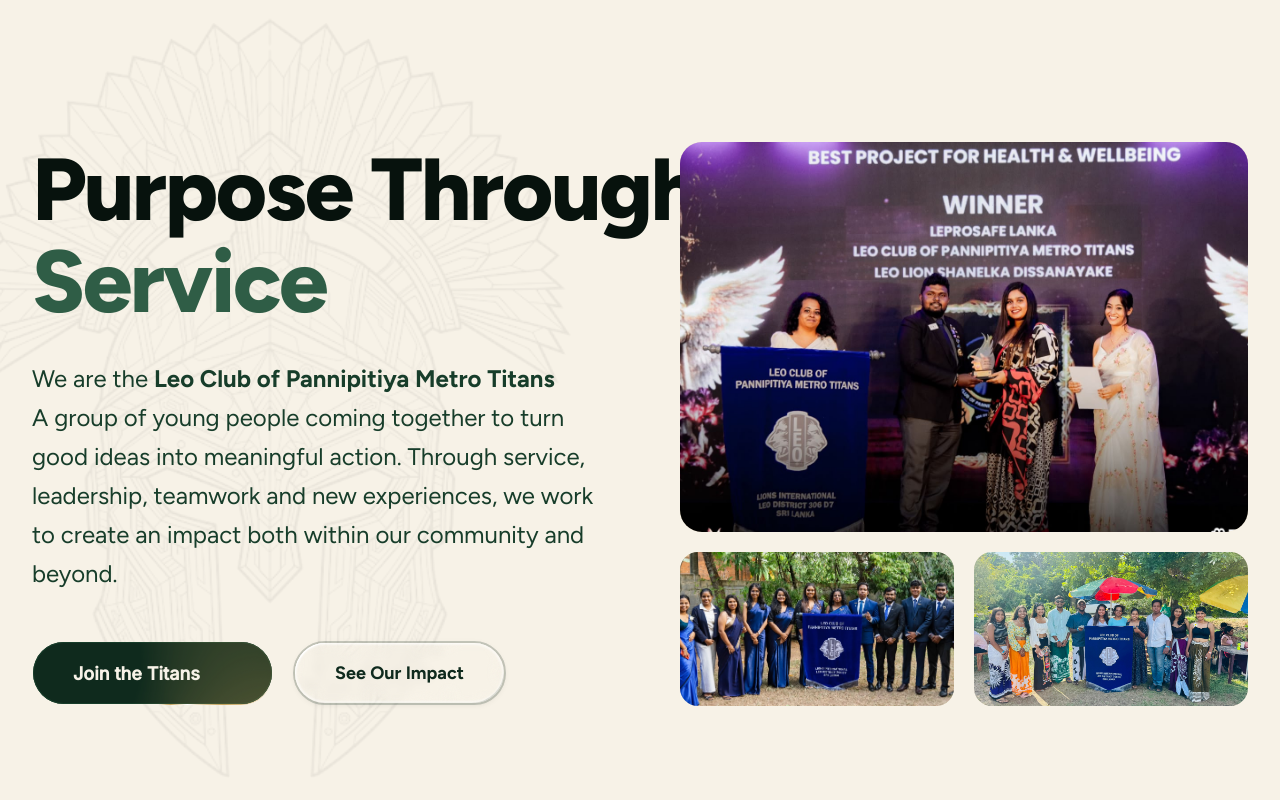
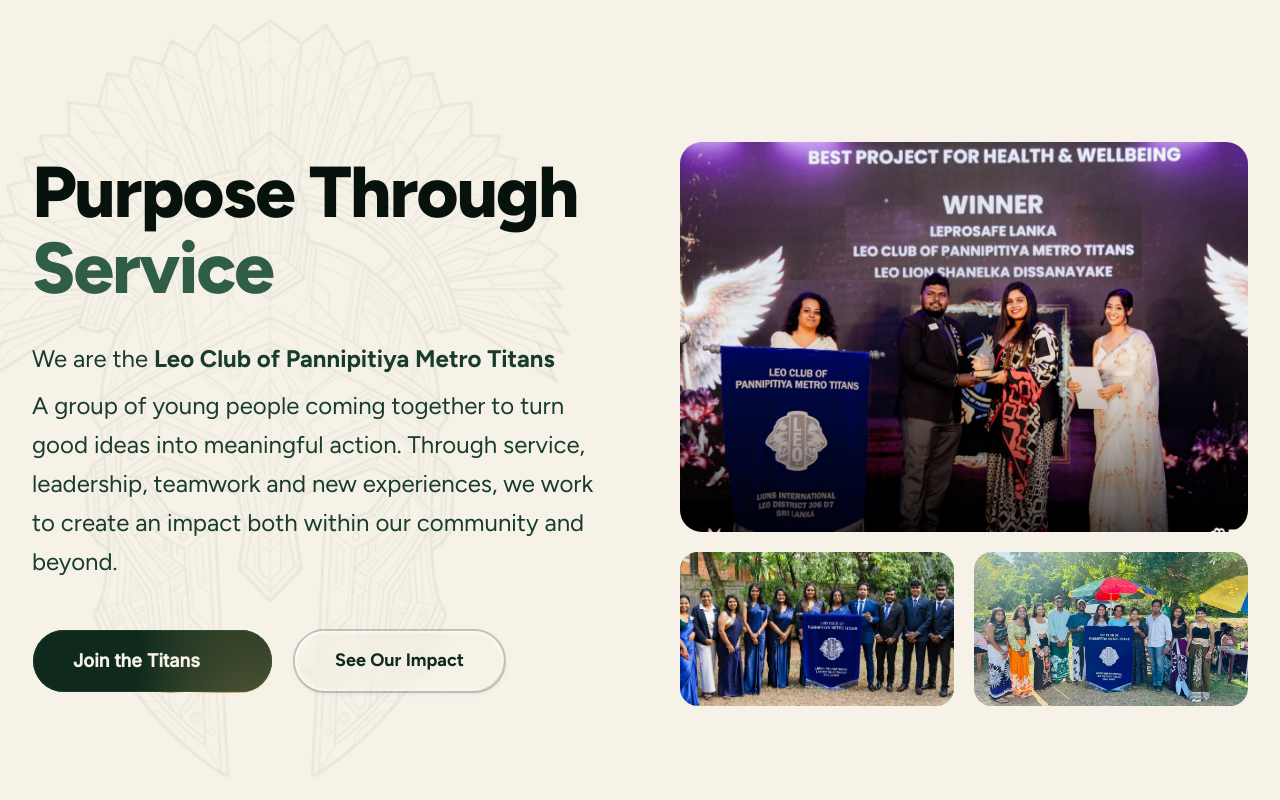
Before and after one commit to disath-liyanage/LCPMT-website, a Next.js app: page / in a window 1280 px wide. Shown: the top 800 px of the page. Built offline with nearby package versions, Linux system fonts and the light colour scheme; no server answers; the database is empty; some icons are missing.

Commit message:
hero overlay fix

```diff
--- a/components/sections/Hero.tsx
+++ b/components/sections/Hero.tsx
@@ -23,15 +23,16 @@
         <div className="grid grid-cols-1 items-center gap-12 lg:grid-cols-2 lg:gap-20">
 
           <div className="max-w-3xl">
-            <h1 className="text-[3.5rem] font-extrabold leading-[1.05] tracking-tight text-[#07120D] sm:text-6xl lg:text-[5rem] xl:text-[5.5rem]">
+            <h1 className="font-extrabold leading-[1.05] tracking-tight text-[#07120D] text-5xl sm:text-6xl lg:text-[3.25rem] xl:text-[4.5rem] 2xl:text-[5.5rem]">
               <span className="block whitespace-nowrap">Purpose Through</span>
               <span className="block text-[#2F5D46]">Service</span>
             </h1>
 
             <p className="mt-8 text-xl leading-relaxed text-[#173D2A] sm:text-2xl">
               We are the <span className="font-bold">Leo Club of Pannipitiya Metro Titans</span>
-              <br className="mt-2 block" />
-              A group of young people coming together to turn good ideas into meaningful action. Through service, leadership, teamwork and new experiences, we work to create an impact both within our community and beyond.
+              <span className="mt-2 block">
+                A group of young people coming together to turn good ideas into meaningful action. Through service, leadership, teamwork and new experiences, we work to create an impact both within our community and beyond.
+              </span>
             </p>
 
             <div className="mt-12 flex flex-wrap items-center gap-5">
```
